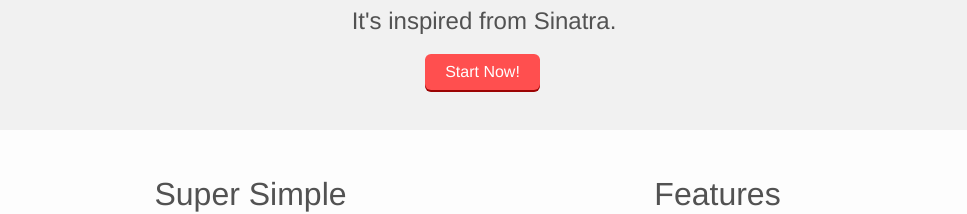
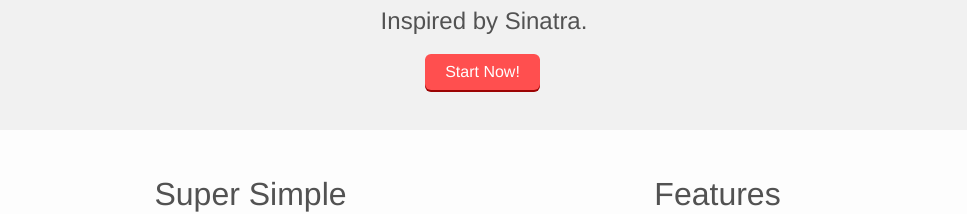
Before and after one commit to kemalcr/kemal, a Jekyll site: the page built from index.html, in a window 1280 px wide. Shown: the part 296-510 px from the top of the page, without its empty margins (156-1123 px from the left). Built offline with Jekyll 4.4.1, drawn with Linux system fonts in a browser that asks for light colours; Markdown is read by kramdown in place of the engine named in the settings.

Commit message:
Update index.html

```diff
--- a/index.html
+++ b/index.html
@@ -10,7 +10,7 @@
   <h2>
     Lightning Fast, Super Simple micro web framework written in Crystal language.
     <br />
-    It's inspired from Sinatra.
+    Inspired by Sinatra.
   </h2>
   <a href="/kemal/docs/getting_started" class="button">Start Now!</a>
 </div>
```
